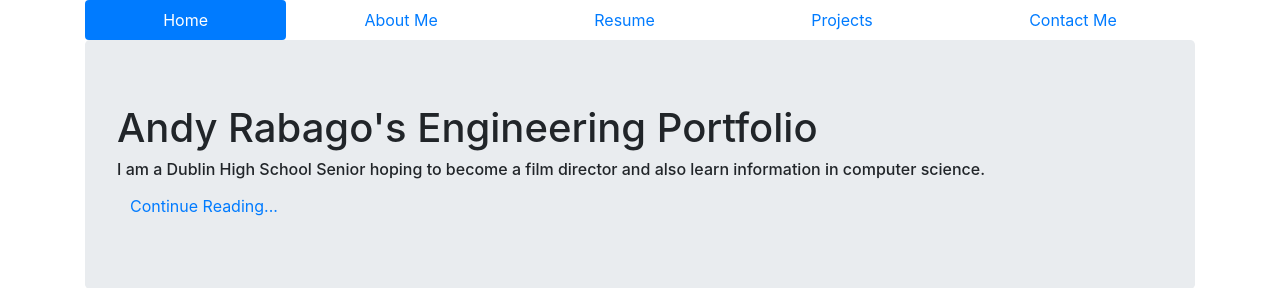
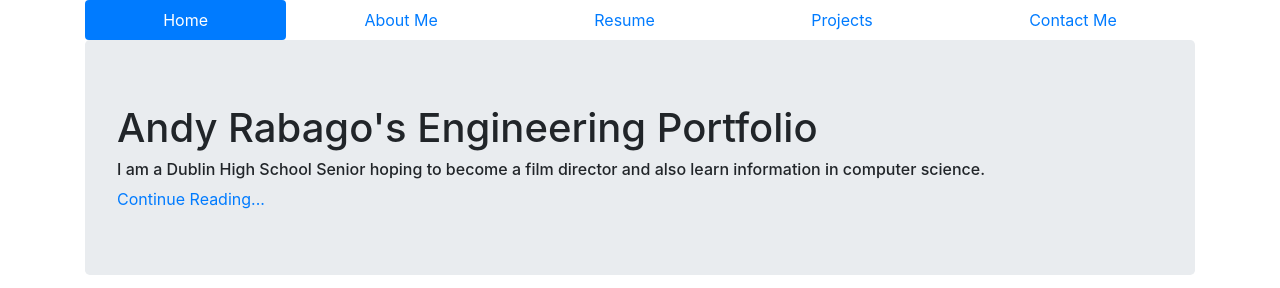
Before and after one commit to abago26/portfolio, a plain HTML site: page index.html in a window 1280 px wide. Shown: the top 288 px of the page. Drawn offline with Linux system fonts and the light colour scheme.

Commit message:
My fourth commit

```diff
--- a/index.html
+++ b/index.html
@@ -28,7 +28,7 @@
       <div class="jumbotron">
         <h1>Andy Rabago's Engineering Portfolio</h1>
         <h6>I am a Dublin High School Senior hoping to become a film director and also learn information in computer science.</h6>
-        <button type="button" class="btn btn-link"></a>Continue Reading...</button>
+        <a href="./Rabago_AboutMe.html">Continue Reading...</a>
       </div>
             <div class="row">
                 <div class="col-md-6">
```
